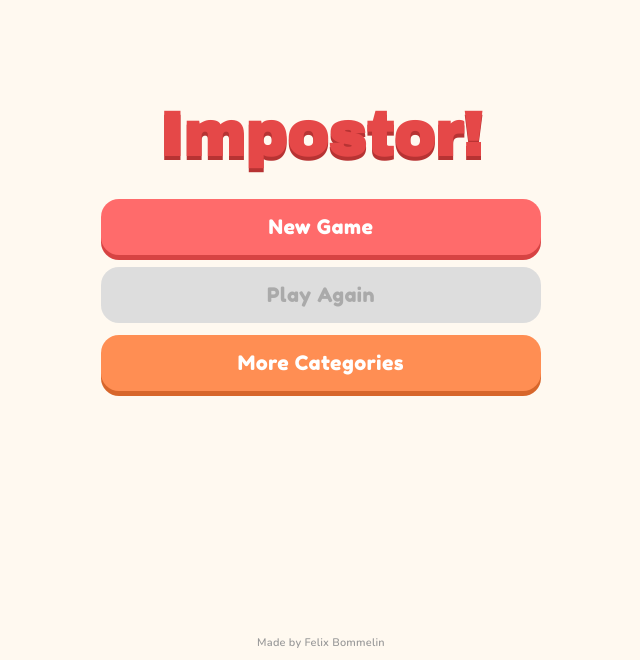
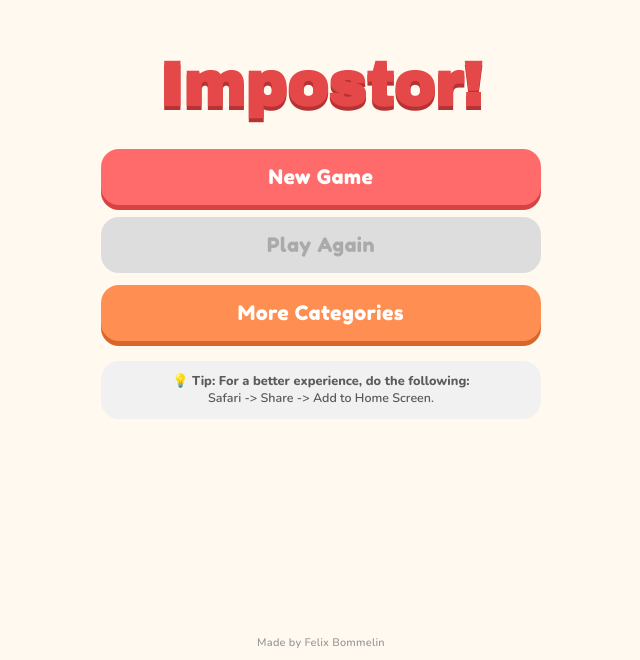
Before and after one commit to bommelin/impostor-game, a React (Vite) app: page / in a window 1280 px wide. Shown: the part 140-800 px from the top of the page, without its empty margins (319-959 px from the left). Built offline with nearby package versions, Linux system fonts and the light colour scheme; the HTML template or start-up script is replaced by a standard one.

Commit message:
Add iOS help message on home screen

```diff
--- a/src/App.jsx
+++ b/src/App.jsx
@@ -677,6 +677,28 @@ function HomeScreen({
         <BigButton onClick={onOpenCustomWordBanks} color="#FF8E53">
           More Categories
         </BigButton>
+        <div
+          style={{
+            width: "100%",
+            marginTop: 8,
+            marginBottom: 22,
+            padding: "12px 14px",
+            borderRadius: 18,
+            background: "#F1F1F1",
+            color: "#737373",
+            fontSize: "0.8rem",
+            lineHeight: 1.35,
+            fontWeight: 600,
+            textAlign: "center",
+          }}
+        >
+          <span style={{ display: "block", whiteSpace: "nowrap", color: "#5B5B5B", fontWeight: 800 }}>
+            💡 Tip: For a better experience, do the following:
+          </span>
+          <span style={{ display: "block", color: "#585858", fontSize: "0.78rem", whiteSpace: "nowrap" }}>
+            Safari -&gt; Share -&gt; Add to Home Screen.
+          </span>
+        </div>
       </div>
       {/* decorative blobs */}
       <div style={{ position: "absolute", top: -30, right: -30, width: 120, height: 120, borderRadius: "50%",
```
